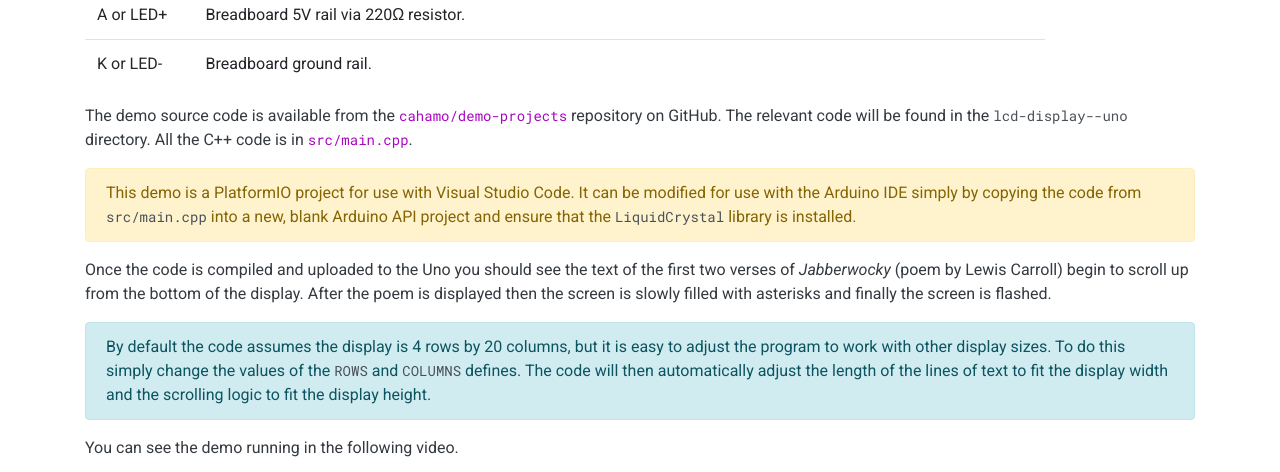
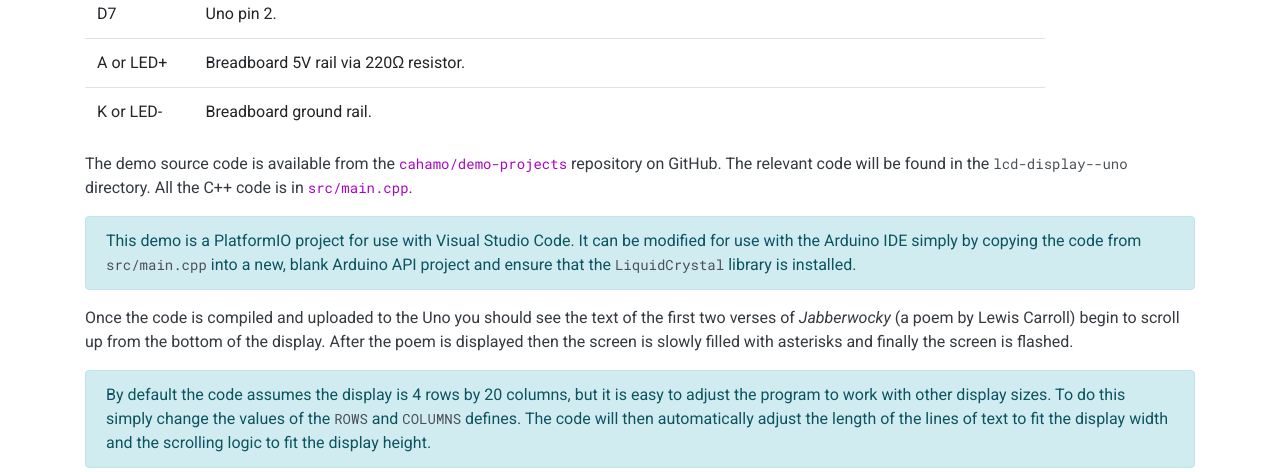
Before and after one commit to cahamo/cahamo.github.io, a Jekyll site: the page built from demos/lcd-display/index.html, in a window 1280 px wide and 900 px high, scrolled down 3577 px, cut to the strip 0-472 px from the top of the window. Built offline with Jekyll 4.4.1, drawn with Linux system fonts in a browser that asks for light colours; comment, search, counter and statistics services are not loaded; some of the changed text lies outside the part shown.

Commit message:
Minor edit & restyle of LCD Display Demo page

```diff
--- a/demos/lcd-display/index.html
+++ b/demos/lcd-display/index.html
@@ -8,7 +8,7 @@
 
 <p><img class="img-fluid mx-auto d-block" src="/assets/img/demos/lcd-display/component_480x573.png" width="480" height="573" alt="Front and rear view of 4 row, 20 column LCD display"></p>
 
-<p class="alert alert-warning">The demo <strong>does note</strong> show how to use displays with I²C interfaces.</p>
+<p class="alert alert-warning">The demo <strong>does not</strong> show how to use displays with I²C interfaces.</p>
 
 <p>The LCD has the following pins, reading from left to right as viewed with the screen facing up:</p>
 
@@ -171,11 +171,11 @@
 
 <p>The demo source code is available from the <a href="https://github.com/cahamo/demo-projects"><code>cahamo/demo-projects</code></a> repository on GitHub. The relevant code will be found in the <code>lcd-display--uno</code> directory. All the C++ code is in <a href="https://github.com/cahamo/demo-projects/blob/main/lcd-display--uno/src/main.cpp"><code>src/main.cpp</code></a>.</p>
 
-<p class="alert alert-warning">
+<p class="alert alert-info">
     This demo is a PlatformIO project for use with Visual Studio Code. It can be modified for use with the Arduino IDE simply by copying the code from <code>src/main.cpp</code> into a new, blank Arduino API project and ensure that the <code>LiquidCrystal</code> library is installed.</p>
 </p>
 
-<p>Once the code is compiled and uploaded to the Uno you should see the text of the first two verses of <em>Jabberwocky</em> (poem by Lewis Carroll) begin to scroll up from the bottom of the display. After the poem is displayed then the screen is slowly filled with asterisks and finally the screen is flashed.</p>
+<p>Once the code is compiled and uploaded to the Uno you should see the text of the first two verses of <em>Jabberwocky</em> (a poem by Lewis Carroll) begin to scroll up from the bottom of the display. After the poem is displayed then the screen is slowly filled with asterisks and finally the screen is flashed.</p>
 
 <p class="alert alert-info">By default the code assumes the display is 4 rows by 20 columns, but it is easy to adjust the program to work with other display sizes. To do this simply change the values of the <code>ROWS</code> and <code>COLUMNS</code> defines. The code will then automatically adjust the length of the lines of text to fit the display width and the scrolling logic to fit the display height.</p>
 
```
Also changed, not shown: other parts of demos/lcd-display/index.html (+1 -1 lines).
